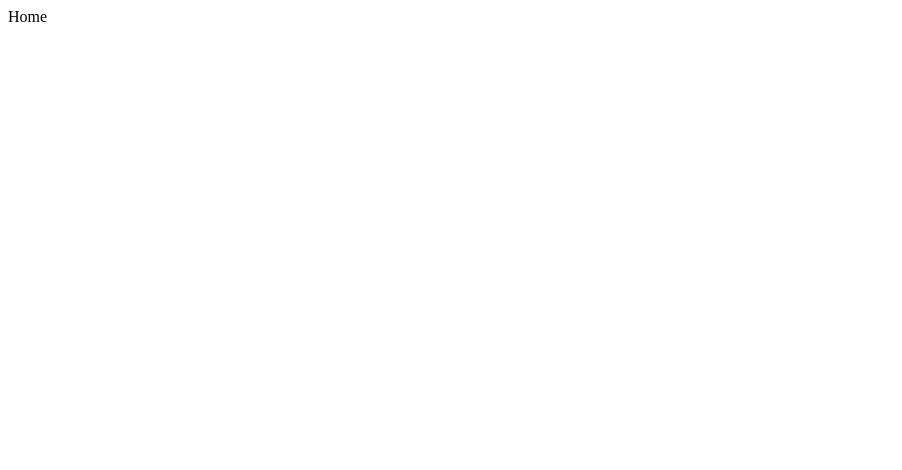
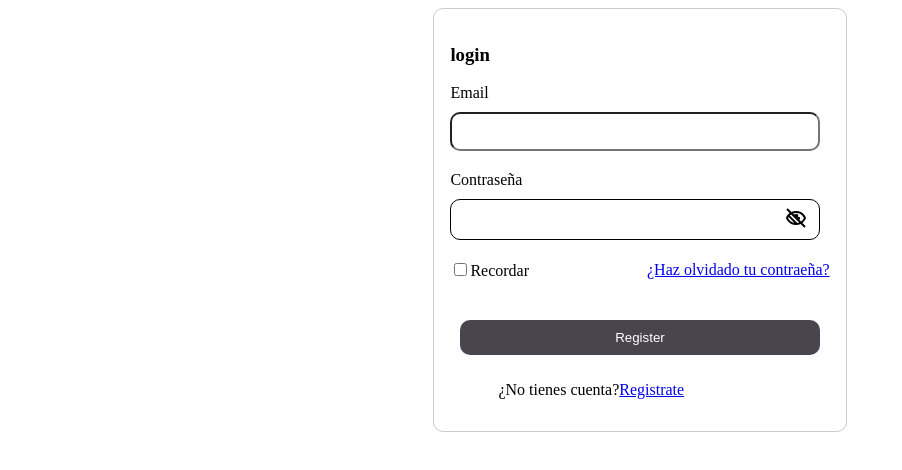
Before and after one commit to No-Country/c9-20-javareact-fulltime, a React (Vite) app in the folder frontend/: page /login in a window 1280 px wide. Shown: the top 470 px of the page, without its empty margins (0-902 px from the left). Built offline with nearby package versions, Linux system fonts and the light colour scheme.

Commit message:
add login

```diff
--- /dev/null
+++ b/frontend/src/components/AuthForm/AuthForm.component.js
@@ -0,0 +1,94 @@
+import styled from "styled-components";
+
+export const Wrapperremember = styled.div`
+width:100%;
+display: flex;
+justify-content:space-between;
+align-items:center;
+`;
+
+export const Wrappersignup =styled.div`
+width:100%;
+display: flex;
+padding-left: 3em;
+align-items:center;
+
+`;
+
+
+export const FormWrapper = styled.div`
+  display: flex;
+  flex-direction: column;
+  border: 1px solid #ccc;
+  border-radius: 10px;
+  width: 30%;
+  min-width: 300px;
+  margin: auto;
+  padding: 1em;
+
+`;
+
+export const Label = styled.label`
+  /* margin: 10px; */
+`;
+
+export const Input = styled.input`
+  border-radius: 10px;
+  padding: 10px;
+  margin: 10px;
+  margin-bottom: 20px;
+  margin-left: 0;
+  &:ms-reveal {
+    border: 1px solid transparent;
+    border-radius: 50%;
+    box-shadow: 0 0 3px currentColor;
+  }
+`;
+
+export const PasswordInput = styled.input`
+  border: none;
+  width: 100%;
+  &:focus {
+    outline: none;
+  }
+`;
+
+export const PasswordContainer = styled.div`
+  border: 1px solid #000;
+  display: flex;
+  position: relative;
+  border-radius: 10px;
+  padding: 5px;
+  margin: 10px;
+  margin-bottom: 20px;
+  margin-left: 0;
+ `;
+
+ export const Button = styled.button`
+  background-color: #49454F;
+  color: #fff;
+  border: none;
+  border-radius: 10px;
+  padding: 10px;
+  margin: 10px;
+  margin-top: 40px;
+ `;
+
+ export const ShowPasswordIcon = styled.button`
+  &:focus {
+    outline: none;
+    background: none;
+  }
+  background: none;
+  border: none;
+`;
+
+export const Form = styled.form`
+  display: flex;
+  flex-direction: column;
+  border-radius: 10px;
+`;
+
+export const Title = styled.h3`
+
+`;
--- a/frontend/src/components/AuthForm/AuthForm.jsx
+++ b/frontend/src/components/AuthForm/AuthForm.jsx
@@ -1,138 +1,90 @@
-import styled from 'styled-components'
-import Icon from './assets/Icon.jsx'
-import { useState } from 'react'
-
-const FormWrapper = styled.div`
-  display: flex;
-  flex-direction: column;
-  border: 1px solid #ccc;
-  border-radius: 10px;
-  width: 30%;
-  min-width: 300px;
-  margin: auto;
-  padding: 1em;
-`
-
-const Label = styled.label`
-  /* margin: 10px; */
-`
-
-const Input = styled.input`
-  border-radius: 10px;
-  padding: 10px;
-  margin: 10px;
-  margin-bottom: 20px;
-  margin-left: 0;
-  &:ms-reveal {
-    border: 1px solid transparent;
-    border-radius: 50%;
-    box-shadow: 0 0 3px currentColor;
-  }
-`
-
-const PasswordInput = styled.input`
-  border: none;
-  width: 100%;
-  &:focus {
-    outline: none;
-  }
-`
-
-const PaswordContainer = styled.div`
-  border: 1px solid #000;
-  display: flex;
-  position: relative;
-  border-radius: 10px;
-  padding: 5px;
-  margin: 10px;
-  margin-bottom: 20px;
-  margin-left: 0;
- `
-
-const Button = styled.button`
-  background-color: #49454F;
-  color: #fff;
-  border: none;
-  border-radius: 10px;
-  padding: 10px;
-  margin: 10px;
-  margin-top: 40px;
- `
-
-const ShowPasswordIcon = styled.button`
-  &:focus {
-    outline: none;
-    background: none;
-  }
-  background: none;
-  border: none;
-`
-
-const Form = styled.form`
-  display: flex;
-  flex-direction: column;
-  border-radius: 10px;
-`
+import styled from "styled-components";
+import Icon from "./assets/Icon.jsx";
+import { useState } from "react";
+import { useLocation,Link } from "react-router-dom";
+import {FormWrapper,Label,Input,PasswordInput,PasswordContainer,Button,ShowPasswordIcon,Form,Title,Wrapperremember,Wrappersignup } from "./AuthForm.component";
 
 
 
-const Title =  styled.h3`
-
-`
-
 function AuthForm() {
-  const [showPassword, setShowPassword] = useState(true)
-  const [showPassword2, setShowPassword2] = useState(true)
+	const [showPassword, setShowPassword] = useState(true);
+	const [showPassword2, setShowPassword2] = useState(true);
+	const { pathname } = useLocation();
 	const handleSubmit = (e) => {
-    e.preventDefault()
-  }
+		e.preventDefault();
+	};
 
 	return (
 		<FormWrapper>
-      <Title>Signup</Title>
+			<Title>{pathname === "/signup" ? "signup" : "login"}</Title>
 
 			<Form onSubmit={(e) => handleSubmit(e)}>
 				<Label htmlFor="email">Email</Label>
-        <Input
-          type="email"
-          id="email"
-          name='email'
-         />
+				<Input type="email" id="email" name='email' />
 
+				{pathname === "/signup" && (
+					<>
 						<Label htmlFor="name">Nombre</Label>
-        <Input type="text" id="name" name='name'/>
-
+						<Input type="text" id="name" name='name' />
+					</>
+				)}
 
 				<Label htmlFor="password">Contraseña</Label>
-        <PaswordContainer>
+				<PasswordContainer>
 					<PasswordInput
-            type={showPassword ? 'password' : 'text'}
+						type={showPassword ? "password" : "text"}
 						id="password"
 						name='password'
 					/>
-          <ShowPasswordIcon type='button' onClick={() => setShowPassword(!showPassword)}>
+					<ShowPasswordIcon
+						type='button'
+						onClick={() => setShowPassword(!showPassword)}
+					>
 						<Icon />
 					</ShowPasswordIcon>
-        </PaswordContainer>
-
+				</PasswordContainer>
+				{pathname === "/signup" && (
+					<>
 						<Label htmlFor="confirmPassword">Confirmar Contraseña</Label>
-        <PaswordContainer>
+						<PasswordContainer>
 							<PasswordInput
-            type={showPassword2 ? 'password' : 'text'}
+								type={showPassword2 ? "password" : "text"}
 								id="password"
 								name='password'
 							/>
-          <ShowPasswordIcon type='button' onClick={() => setShowPassword2(!showPassword2)}>
+							<ShowPasswordIcon
+								type='button'
+								onClick={() => setShowPassword2(!showPassword2)}
+							>
 								<Icon />
 							</ShowPasswordIcon>
-        </PaswordContainer>
-
-
+						</PasswordContainer>
+					</>
+				)}
+				{pathname === "/login" && (
+					<Wrapperremember>
+						<div>
+              <input name="checkbox" type="checkbox" />
+						<label htmlFor="checkbox">Recordar</label>
+            </div>
+						<Link to="/users/123" className="Link">
+							¿Haz olvidado tu contraeña?
+						</Link>
+					</Wrapperremember>
+				)}
 				<Button type='submit'>Register</Button>
+				{pathname === "/login" && (
+					<>
+						<Wrappersignup><p>¿No tienes cuenta?</p>{" "}
+						<Link to="/signup" className="Link">
+							Registrate
+						</Link>
+            </Wrappersignup>
+					</>
+				)}
 			</Form>
-
 		</FormWrapper>
-  )
+	);
 }
 
-export default AuthForm
+export default AuthForm;
--- a/frontend/src/pages/auth/login/Login.jsx
+++ b/frontend/src/pages/auth/login/Login.jsx
@@ -1,9 +1,22 @@
 import React from 'react'
 
-function Login() {
+import styled from 'styled-components'
+import AuthForm from '../../../components/AuthForm/AuthForm'
+
+const SignupBox = styled.div`
+  display: flex;
+  flex-direction: column;
+  margin: auto;
+  width: 100%;
+  height: 100%;
+`
+
+const Signup = () => {
   return (
-    <div>Login</div>
+    <SignupBox>
+      <AuthForm />
+    </SignupBox>
   )
 }
 
-export default Login
+export default Signup
--- a/frontend/src/router/router.jsx
+++ b/frontend/src/router/router.jsx
@@ -1,6 +1,7 @@
 import { createBrowserRouter } from "react-router-dom";
 import Home from "../pages/home/Home";
 import Signup from "../pages/auth/Signup/Signup";
+import Login from "../pages/auth/login/Login";
 export const router = createBrowserRouter([
 	{
 		path: "/",
@@ -12,6 +13,6 @@ export const router = createBrowserRouter([
 	},
 	{
 		path: "/login",
-		element: <Home />,
+		element: <Login />,
 	},
 ]);
```
Lines whose indentation alone changed are shown as unchanged.
